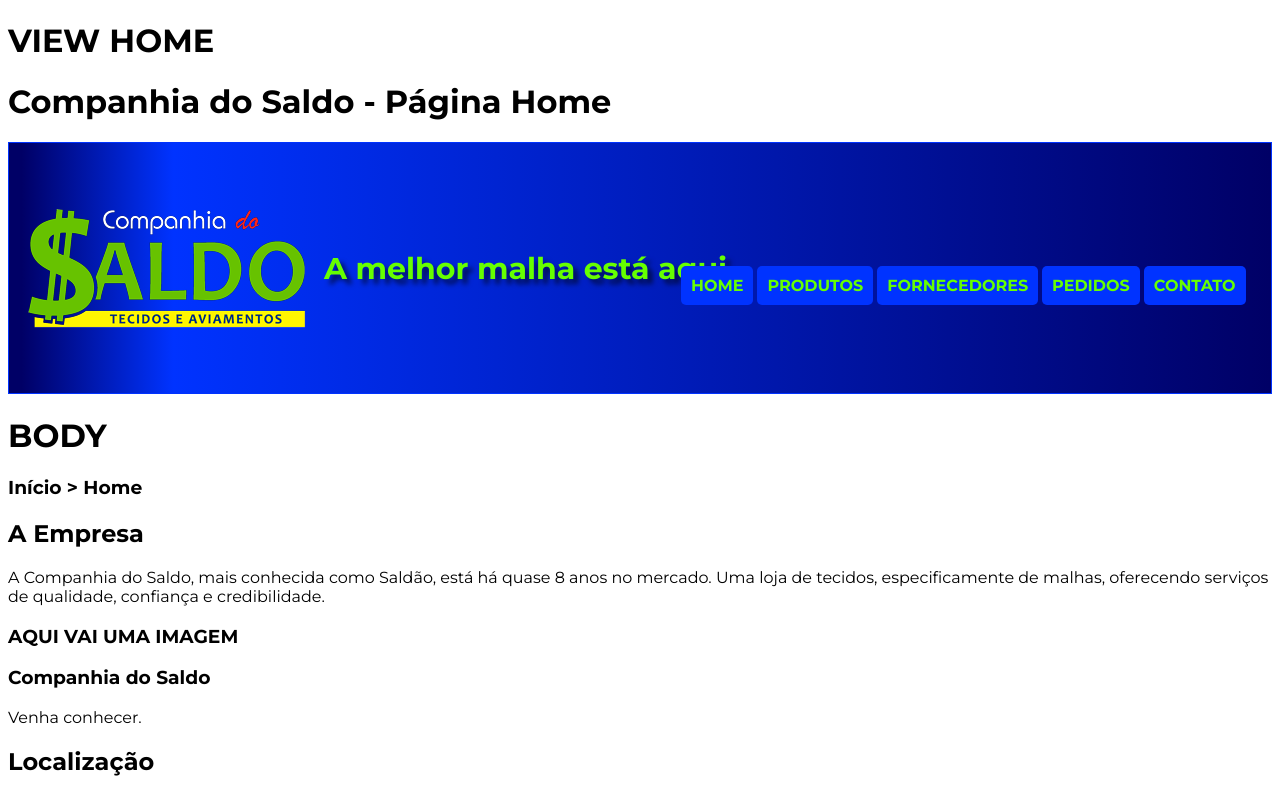
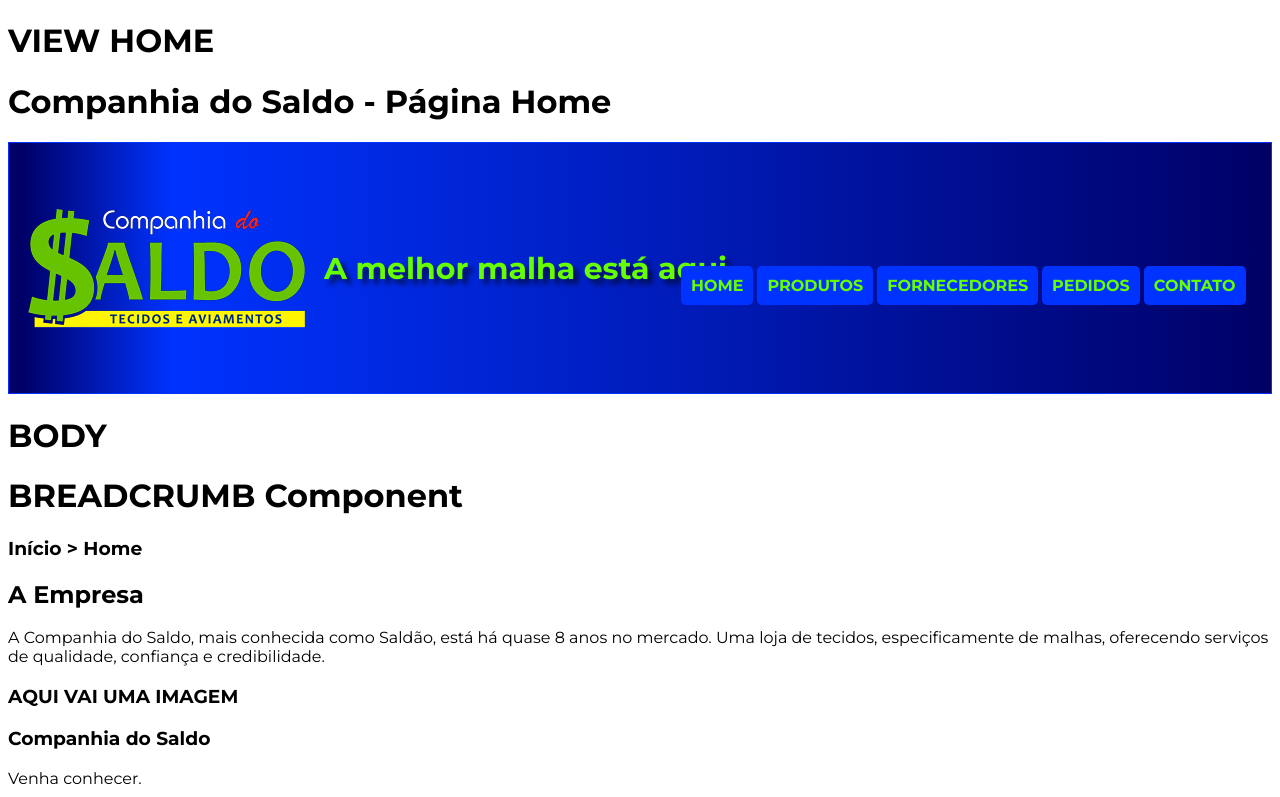
Before and after one commit to marcusviniciusmo/Companhia_Do_Saldo_Website, a React (Vite) app in the folder frontend/: page / in a window 1280 px wide. Shown: the top 797 px of the page. Built offline with nearby package versions, Linux system fonts and the light colour scheme.

Commit message:
Breadcrumb component creation

```diff
--- /dev/null
+++ b/frontend/src/components/Breadcrumb/index.tsx
@@ -0,0 +1,5 @@
+export function Breadcrumb() {
+  return (
+    <h1>BREADCRUMB Component</h1>
+  );
+};
--- a/frontend/src/views/Contact/index.tsx
+++ b/frontend/src/views/Contact/index.tsx
@@ -1,4 +1,5 @@
 import { Header } from "../../components/Header";
+import { Breadcrumb } from "../../components/Breadcrumb";
 import { Footer } from "../../components/Footer";
 
 export function Contact() {
@@ -10,6 +11,7 @@ export function Contact() {
       <Header />
 
       <h1>BODY</h1>
+      <Breadcrumb />
       <h3>Fale Conosco &gt; Contato</h3>
       <h1>Sugestōes e Reclamaçōes</h1>
 
--- a/frontend/src/views/Home/index.tsx
+++ b/frontend/src/views/Home/index.tsx
@@ -1,4 +1,5 @@
 import { Header } from "../../components/Header";
+import { Breadcrumb } from "../../components/Breadcrumb";
 import { Footer } from "../../components/Footer";
 
 export function Home() {
@@ -10,6 +11,7 @@ export function Home() {
       <Header />
 
       <h1>BODY</h1>
+      <Breadcrumb />
       <h3>Início &gt; Home</h3>
 
       <h2>A Empresa</h2>
--- a/frontend/src/views/Orders/index.tsx
+++ b/frontend/src/views/Orders/index.tsx
@@ -1,4 +1,5 @@
 import { Header } from "../../components/Header";
+import { Breadcrumb } from "../../components/Breadcrumb";
 import { Footer } from "../../components/Footer";
 
 export function Orders() {
@@ -10,6 +11,7 @@ export function Orders() {
       <Header />
 
       <h1>BODY</h1>
+      <Breadcrumb />
       <h3>Cadastro &gt; Pedido</h3>
       <h1>Formulário de Cadastro</h1>
 
--- a/frontend/src/views/Products/index.tsx
+++ b/frontend/src/views/Products/index.tsx
@@ -1,4 +1,5 @@
 import { Header } from "../../components/Header";
+import { Breadcrumb } from "../../components/Breadcrumb";
 import { Footer } from "../../components/Footer";
 
 export function Products() {
@@ -10,6 +11,7 @@ export function Products() {
       <Header />
 
       <h1>BODY</h1>
+      <Breadcrumb />
       <h3>Imagem &gt; Galeria</h3>
       <h1>Galeria</h1>
 
--- a/frontend/src/views/Suppliers/index.tsx
+++ b/frontend/src/views/Suppliers/index.tsx
@@ -1,4 +1,5 @@
 import { Header } from "../../components/Header";
+import { Breadcrumb } from "../../components/Breadcrumb";
 import { Footer } from "../../components/Footer";
 
 export function Suppliers() {
@@ -10,6 +11,7 @@ export function Suppliers() {
       <Header />
 
       <h1>BODY</h1>
+      <Breadcrumb />
       <h3>Equipe &gt; Fornecedores</h3>
       <h1>Fornecedores</h1>
 
```
